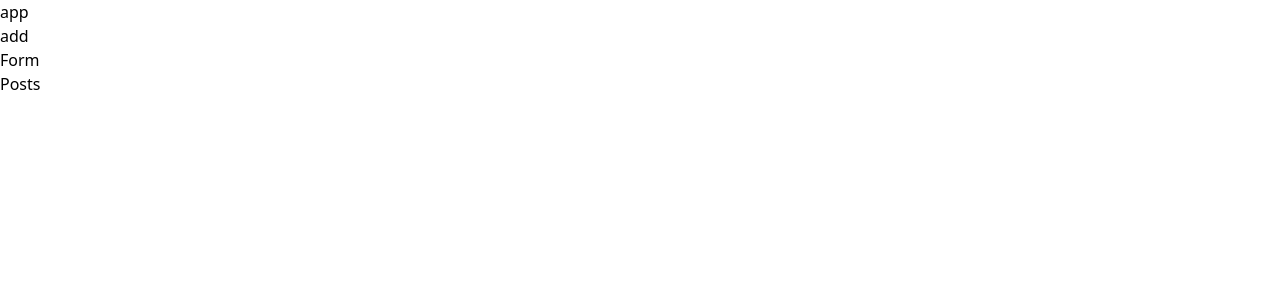
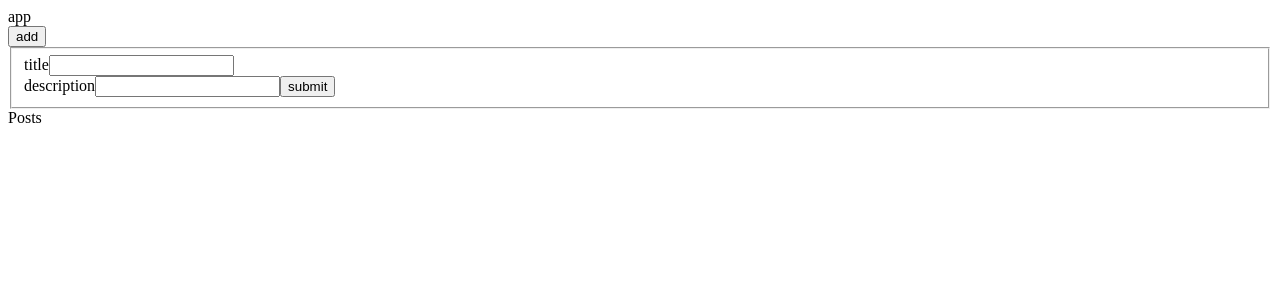
Before and after one commit to aammlj2002/fuzzy-pancake, a React (Create React App) app in the folder client/: page / in a window 1280 px wide. Shown: the top 300 px of the page. Built offline with nearby package versions, Linux system fonts and the light colour scheme.

Commit message:
add create post

```diff
--- a/client/src/App.js
+++ b/client/src/App.js
@@ -12,7 +12,6 @@ const App = (props) => {
     }, [post]);
     const handleClick = () => {
         dispatch(addPost({ name: "aamm" }));
-        console.log(post);
     };
     return (
         <>
--- a/client/src/actions/post.js
+++ b/client/src/actions/post.js
@@ -1,5 +1,13 @@
+import axios from "axios";
 const addPost = (post) => (dispatch) => {
     dispatch({ type: "ADD_POST", payload: post });
 };
+const createPost = (post) => async (dispatch) => {
+    const { data } = await axios.post(
+        "http://localhost:8000/posts/create",
+        post
+    );
+    dispatch({ type: "CREATE_POST", payload: data });
+};
 
-export { addPost };
+export { addPost, createPost };
--- a/client/src/components/Form.js
+++ b/client/src/components/Form.js
@@ -1,7 +1,37 @@
-import React from "react";
+import React, { useState } from "react";
+import { useDispatch } from "react-redux";
+import { createPost } from "../actions/post";
 
 function Form() {
-    return <div>Form</div>;
+    const dispatch = useDispatch();
+    const [title, setTitle] = useState("");
+    const [description, setDescription] = useState("");
+    const hadleSubmit = (e) => {
+        e.preventDefault();
+        dispatch(createPost({ title, description }));
+    };
+    return (
+        <>
+            <fieldset>
+                <form onSubmit={hadleSubmit}>
+                    <label>title</label>
+                    <input
+                        type="text"
+                        value={title}
+                        onChange={(e) => setTitle(e.target.value)}
+                    />
+                    <br />
+                    <label>description</label>
+                    <input
+                        type="text"
+                        value={description}
+                        onChange={(e) => setDescription(e.target.value)}
+                    />
+                    <button type="submit">submit</button>
+                </form>
+            </fieldset>
+        </>
+    );
 }
 
 export default Form;
--- a/client/src/index.js
+++ b/client/src/index.js
@@ -1,7 +1,7 @@
 import React from "react";
 import ReactDOM from "react-dom/client";
 import App from "./App";
-import "./index.css";
+// import "./index.css";
 import { Provider } from "react-redux";
 import { createStore, applyMiddleware, compose } from "redux";
 import thunk from "redux-thunk";
--- a/client/src/reducers/index.js
+++ b/client/src/reducers/index.js
@@ -4,6 +4,8 @@ const reducers = (state = [{ foo: "bar" }], action) => {
             return state;
         case "ADD_POST":
             return state.push(action.payload);
+        case "CREATE_POST":
+            return state.push(action.payload.data);
         default:
             return state;
     }
```
Also changed, not shown: 2 other files (tests, documents, lock files or other folders).
